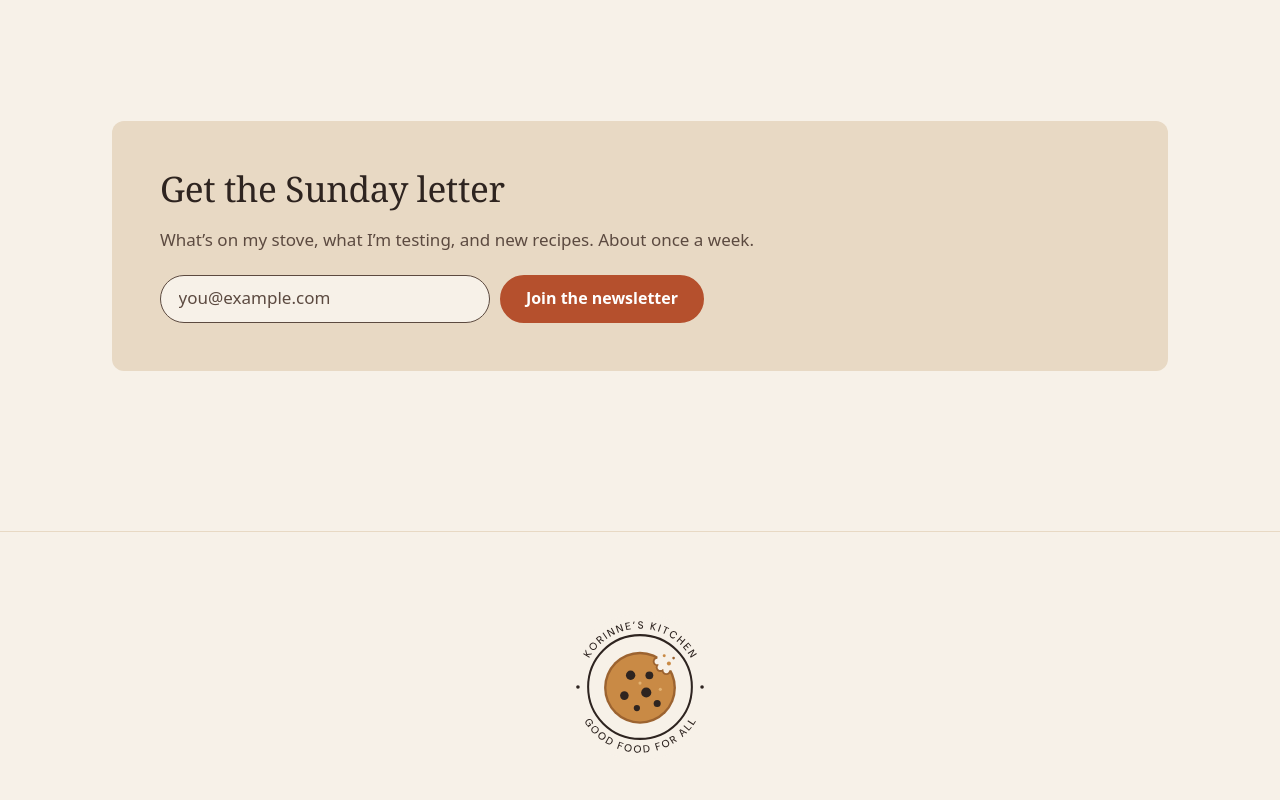
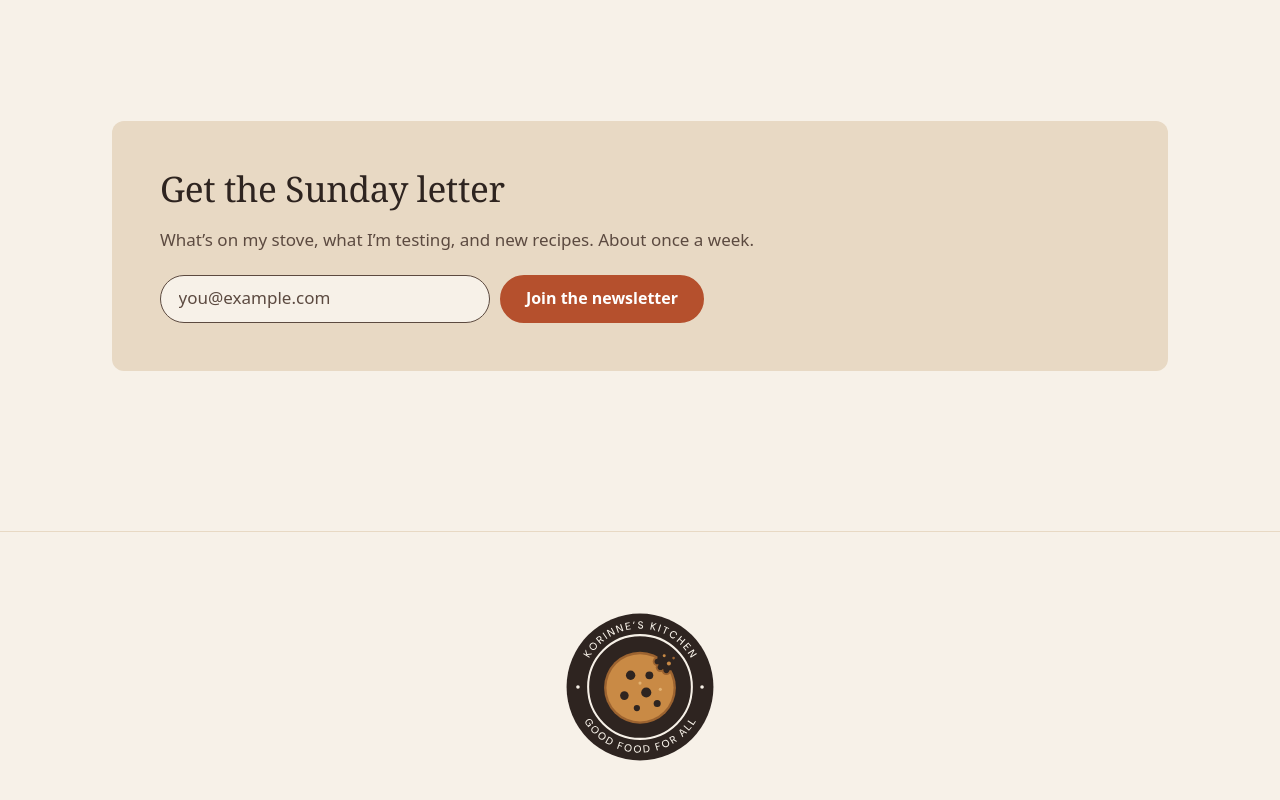
Before and after one commit to fentti72/korinne-kitchen, an Astro site: page / in a window 1280 px wide. Shown: the part 1191-1991 px from the top of the page. Built offline with nearby package versions, Linux system fonts and the light colour scheme; Astro itself is replaced by a stand-in of ours.

Commit message:
Footer: espresso cookie stamp
Co-Authored-By: Claude Opus 5.5 <noreply@anthropic.com>
Claude-Session: https://claude.ai/code/session_01VCcUgbm4139Xkm2vreQJEn

```diff
--- a/src/layouts/Base.astro
+++ b/src/layouts/Base.astro
@@ -24,7 +24,7 @@ const footerLinks = [
   ...(site.features.classes || site.features.bake ? [{ href: '/policies/', label: 'Policies' }] : []),
   ...(site.instagram ? [{ href: `https://instagram.com/${site.instagram}`, label: 'Instagram' }] : []),
 ];
-const STAMP = { src: '/images/brand/korinnes-kitchen-stamp-cookie-cream.svg', width: 1200, height: 1200 };
+const STAMP = { src: '/images/brand/korinnes-kitchen-stamp-cookie-espresso.svg', width: 1200, height: 1200 };
 
 // Business structured data: area only, never a street address.
 const business = {
```
